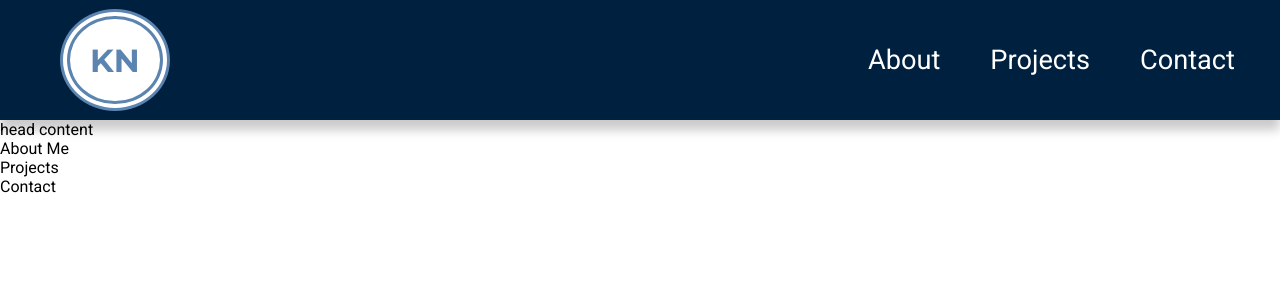
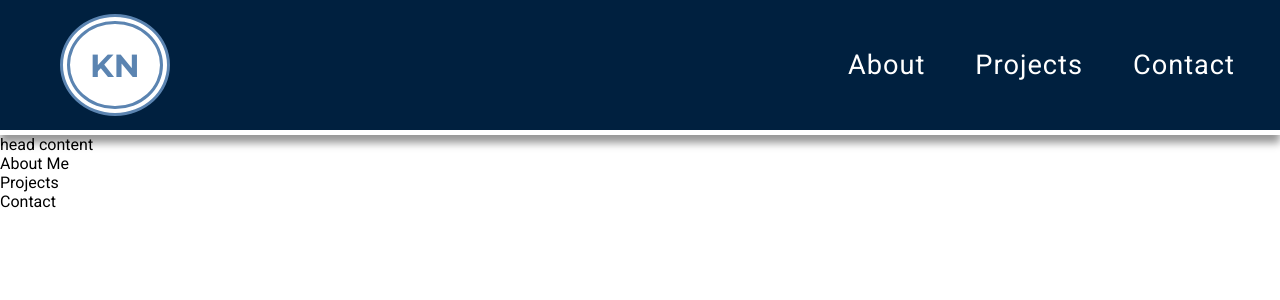
Before and after one commit to knorful/my-page, a React (Create React App) app: page / in a window 1280 px wide. Shown: the top 300 px of the page. Built offline with nearby package versions, Linux system fonts and the light colour scheme.

Commit message:
add white border bottom to navbar

```diff
--- a/src/components/Navigation/NavBar/NavBar.module.css
+++ b/src/components/Navigation/NavBar/NavBar.module.css
@@ -1,8 +1,10 @@
 .NavBar {
   display: flex;
+  width: 100%;
   justify-content: flex-end;
   align-items: center;
   background-color: #00203fff;
-  height: 120px;
-  box-shadow: 0px 10px 10px rgba(0, 0, 0, 0.212);
+  height: 130px;
+  border-bottom: 5px solid white;
+  box-shadow: 0px 8px 8px rgba(0, 0, 0, 0.411);
 }
--- a/src/components/Navigation/NavigationItems/NavigationItems.module.css
+++ b/src/components/Navigation/NavigationItems/NavigationItems.module.css
@@ -14,6 +14,7 @@
 
 .NavItems li {
   list-style: none;
+  letter-spacing: 1px;
 }
 
 .NavItems li:hover,
```
